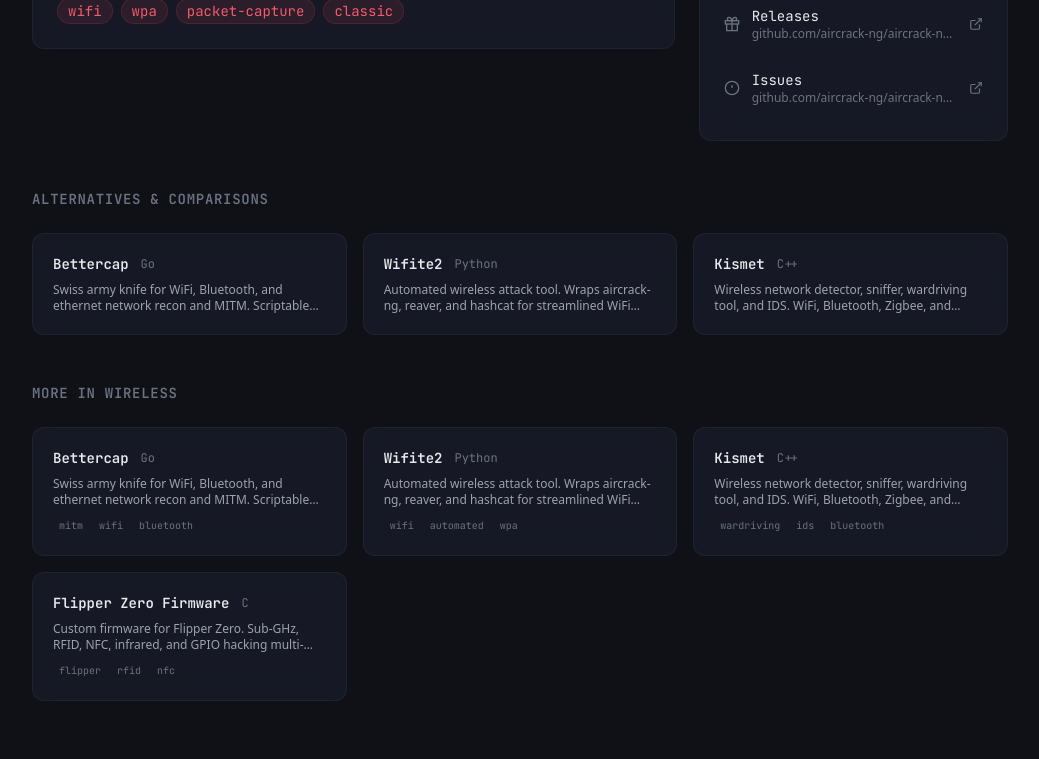
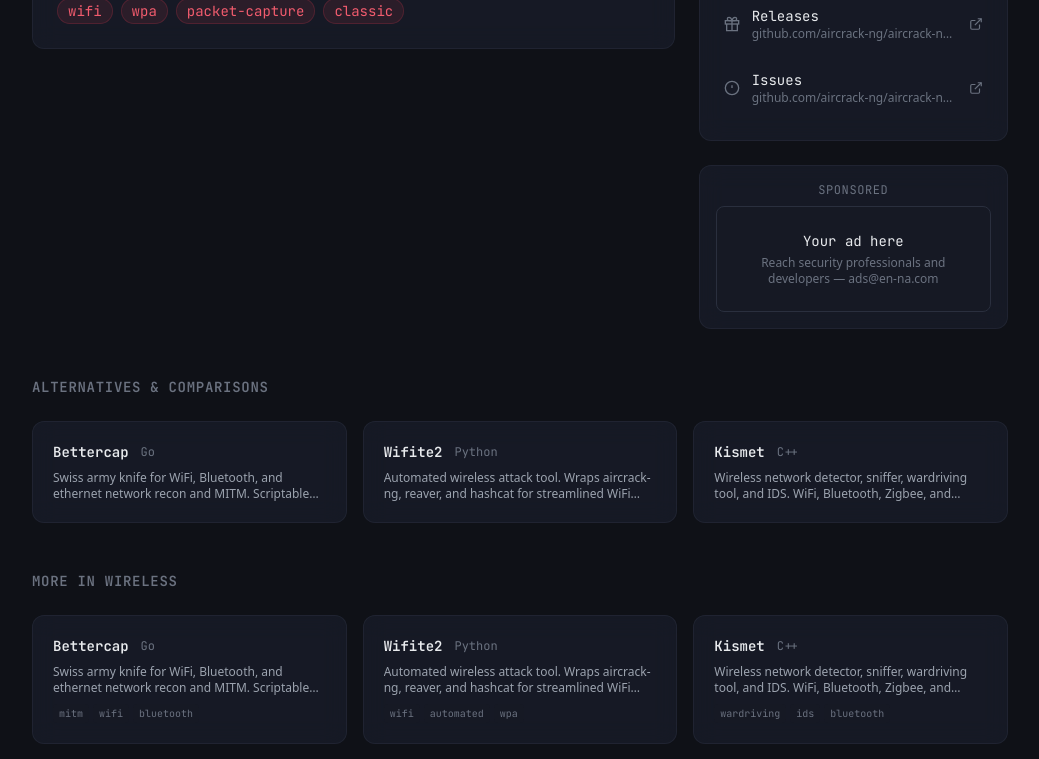
Before and after one commit to 1oosedows/enna, a Next.js app: page /tool/aircrack-ng in a window 1280 px wide. Shown: the part 1416-2175 px from the top of the page, without its empty margins (120-1159 px from the left). Built offline with nearby package versions, Linux system fonts and the light colour scheme; no server answers.

Commit message:
feat: add ad slot component with Carbon, EthicalAds, and custom provider support
Place ad slots on homepage (hero + footer) and tool detail pages (sidebar).

Co-Authored-By: Claude Opus 4.6 <noreply@anthropic.com>

```diff
--- a/src/app/page.tsx
+++ b/src/app/page.tsx
@@ -1,6 +1,7 @@
 import Header from "@/components/Header";
 import HeroSection from "@/components/HeroSection";
 import ToolGrid from "@/components/ToolGrid";
+import AdSlot from "@/components/AdSlot";
 import Footer from "@/components/Footer";
 import { categories } from "@/data/categories";
 import { enrichTools } from "@/lib/github";
@@ -17,7 +18,9 @@ export default async function Home() {
       <Header />
       <main>
         <HeroSection />
+        <AdSlot provider="custom" placement="hero" />
         <ToolGrid tools={tools} categories={categories} />
+        <AdSlot provider="custom" placement="footer" />
       </main>
       <Footer />
     </>
--- a/src/app/tool/[slug]/page.tsx
+++ b/src/app/tool/[slug]/page.tsx
@@ -2,6 +2,7 @@ import { notFound } from "next/navigation";
 import Link from "next/link";
 import Header from "@/components/Header";
 import Footer from "@/components/Footer";
+import AdSlot from "@/components/AdSlot";
 import { categories } from "@/data/categories";
 import { enrichTool, formatStars, timeAgo } from "@/lib/github";
 import { getCategoryColorScheme } from "@/lib/category-colors";
@@ -740,6 +741,9 @@ export default async function ToolPage({
                   </a>
                 </div>
               </div>
+
+              {/* Ad slot */}
+              <AdSlot provider="custom" placement="sidebar" />
             </div>
           </div>
 
--- /dev/null
+++ b/src/components/AdSlot.tsx
@@ -0,0 +1,153 @@
+"use client";
+
+import { useEffect, useRef } from "react";
+
+type AdProvider = "carbon" | "ethicalads" | "custom";
+
+interface Props {
+  provider?: AdProvider;
+  placement?: "hero" | "sidebar" | "inline" | "footer";
+  className?: string;
+}
+
+export default function AdSlot({
+  provider = "carbon",
+  placement = "inline",
+  className = "",
+}: Props) {
+  const adRef = useRef<HTMLDivElement>(null);
+
+  useEffect(() => {
+    if (!adRef.current) return;
+
+    if (provider === "carbon") {
+      // Carbon Ads — replace PLACEMENT_ID with your actual ID from carbonads.net
+      const script = document.createElement("script");
+      script.src =
+        "//cdn.carbonads.com/carbon.js?serve=PLACEMENT_ID&placement=en-nacom";
+      script.id = "_carbonads_js";
+      script.async = true;
+      adRef.current.appendChild(script);
+    }
+
+    if (provider === "ethicalads") {
+      // EthicalAds — replace PUBLISHER_ID after signup at ethicalads.io
+      const script = document.createElement("script");
+      script.src = "https://media.ethicalads.io/media/client/ethicalads.min.js";
+      script.async = true;
+      adRef.current.appendChild(script);
+    }
+  }, [provider]);
+
+  const placementStyles: Record<string, string> = {
+    hero: "max-w-md mx-auto mt-12",
+    sidebar: "w-full",
+    inline: "max-w-2xl mx-auto my-8",
+    footer: "max-w-lg mx-auto mt-8 mb-4",
+  };
+
+  return (
+    <div
+      ref={adRef}
+      className={`${placementStyles[placement]} ${className}`}
+    >
+      {provider === "carbon" && (
+        <div id="carbonads" />
+      )}
+      {provider === "ethicalads" && (
+        <div
+          className="loaded"
+          data-ea-publisher="PUBLISHER_ID"
+          data-ea-type="image"
+        />
+      )}
+      {provider === "custom" && (
+        <div className="glass rounded-xl p-4 text-center">
+          <p className="text-xs font-mono text-text-muted uppercase tracking-wider mb-2">
+            Sponsored
+          </p>
+          <a
+            href="#"
+            target="_blank"
+            rel="noopener noreferrer sponsored"
+            className="block"
+          >
+            <div className="bg-surface-secondary rounded-lg p-6 border border-border hover:border-brand-500/30 transition-colors">
+              <p className="text-sm font-mono text-text-primary mb-1">
+                Your ad here
+              </p>
+              <p className="text-xs text-text-muted">
+                Reach security professionals and developers — ads@en-na.com
+              </p>
+            </div>
+          </a>
+        </div>
+      )}
+
+      {/* Carbon Ads styling override */}
+      <style jsx global>{`
+        #carbonads {
+          font-family: "JetBrains Mono", monospace;
+          display: flex;
+          align-items: center;
+          gap: 16px;
+          padding: 16px;
+          background: rgba(28, 32, 48, 0.6);
+          backdrop-filter: blur(12px);
+          border: 1px solid rgba(42, 47, 62, 0.5);
+          border-radius: 12px;
+          max-width: 330px;
+          margin: 0 auto;
+        }
+
+        #carbonads a {
+          color: #e8eaed;
+          text-decoration: none;
+        }
+
+        #carbonads a:hover {
+          color: #f25c6e;
+        }
+
+        #carbonads .carbon-img img {
+          border-radius: 8px;
+          width: 130px;
+          height: auto;
+        }
+
+        #carbonads .carbon-text {
+          font-size: 12px;
+          line-height: 1.5;
+          color: #9ca3af;
+        }
+
+        #carbonads .carbon-poweredby {
+          font-size: 10px;
+          color: #6b7280;
+          text-transform: uppercase;
+          letter-spacing: 0.05em;
+          margin-top: 8px;
+          display: block;
+        }
+
+        /* EthicalAds styling */
+        .ea-content {
+          font-family: "JetBrains Mono", monospace !important;
+          background: rgba(28, 32, 48, 0.6) !important;
+          border: 1px solid rgba(42, 47, 62, 0.5) !important;
+          border-radius: 12px !important;
+          padding: 16px !important;
+        }
+
+        .ea-callout a {
+          color: #9ca3af !important;
+          font-size: 12px !important;
+        }
+
+        .ea-callout a:hover {
+          color: #f25c6e !important;
+        }
+      `}</style>
+    </div>
+  );
+}
```
